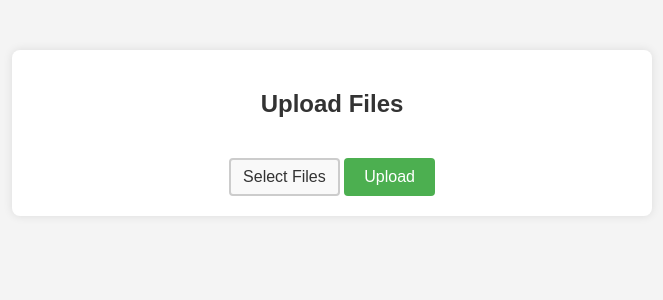
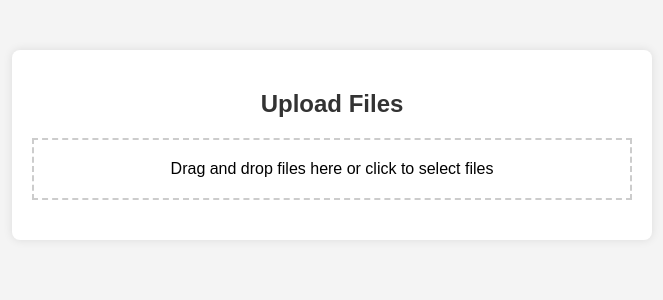
Before and after one commit to Jayanth-Manikanta-Karri/Natural-Language-Querying, a Flask app: page / in a window 1280 px wide. Shown: the top 300 px of the page, without its empty margins (308-971 px from the left). Run offline with Flask 3, Linux system fonts and the light colour scheme.

Commit message:
Working on interface

```diff
--- a/app.py
+++ b/app.py
@@ -22,16 +22,18 @@ def upload():
         file_paths.append(file_path)
 
     session['file_paths'] = file_paths
-    return render_template('chat.html', file_paths=file_paths)
+    return jsonify({'file_paths': file_paths})
 
 @app.route('/chat', methods=['GET', 'POST'])
 def chat():
-    file_paths = session.get('file_paths')  # Retrieve file paths from session
+    file_paths = session.get('file_paths', [])  # Retrieve file paths from session
     if request.method == 'POST':
         query_text = request.get_json(force=True)['query']
         response = process_query(file_paths, query_text)
-        return jsonify({'file_paths': file_paths, 'response': response})
-    return render_template('chat.html', file_paths=file_paths)
+        return jsonify({'response': response})
+    return render_template('chat.html')
 
 if __name__ == '__main__':
+    if not os.path.exists(UPLOAD_FOLDER):
+        os.makedirs(UPLOAD_FOLDER)
     app.run(debug=True)
--- a/templates/chat.html
+++ b/templates/chat.html
@@ -105,7 +105,7 @@
                 body: JSON.stringify({ query: userInput })
             })
             .then(response => response.json())
-            .then(({ file_path, response }) => {
+            .then(({ response }) => {
                 addBotMessage(response);
             })
             .catch(error => {
--- a/templates/upload.html
+++ b/templates/upload.html
@@ -23,50 +23,123 @@
             text-align: center;
             color: #333;
         }
-        form {
+        .upload-area {
+            border: 2px dashed #ccc;
+            padding: 20px;
             text-align: center;
+            cursor: pointer;
+        }
+        .upload-area.hover {
+            background-color: #f0f0f0;
+        }
+        .upload-progress {
             margin-top: 20px;
         }
-        input[type="file"] {
-            display: none;
+        .progress-bar {
+            width: 100%;
+            background-color: #f3f3f3;
+            border-radius: 4px;
+            overflow: hidden;
         }
-        .custom-file-upload {
-            border: 2px solid #ccc;
-            display: inline-block;
-            padding: 8px 12px;
-            cursor: pointer;
-            border-radius: 4px;
-            background-color: #f9f9f9;
-            color: #333;
-        }
-        .custom-file-upload:hover {
-            background-color: #e9e9e9;
-        }
-        .submit-btn {
-            margin-top: 20px;
+        .progress-bar-inner {
+            height: 20px;
             background-color: #4CAF50;
-            color: #fff;
-            border: none;
-            padding: 10px 20px;
-            cursor: pointer;
-            border-radius: 4px;
-            font-size: 16px;
-        }
-        .submit-btn:hover {
-            background-color: #45a049;
+            width: 0;
         }
     </style>
 </head>
 <body>
     <div class="container">
         <h2>Upload Files</h2>
-        <form action="/upload" method="post" enctype="multipart/form-data">
-            <label for="file-upload" class="custom-file-upload">
-                Select Files
-            </label>
-            <input id="file-upload" type="file" name="files" multiple>
-            <input type="submit" value="Upload" class="submit-btn">
+        <div class="upload-area" id="upload-area">
+            Drag and drop files here or click to select files
+        </div>
+        <form id="file-upload-form" action="/upload" method="post" enctype="multipart/form-data" style="display: none;">
+            <input id="file-upload-input" type="file" name="files" multiple>
+            <input type="submit" value="Upload">
         </form>
+        <div class="upload-progress" id="upload-progress"></div>
     </div>
+
+    <script>
+        var uploadArea = document.getElementById('upload-area');
+        var fileUploadInput = document.getElementById('file-upload-input');
+        var fileUploadForm = document.getElementById('file-upload-form');
+        var uploadProgress = document.getElementById('upload-progress');
+
+        uploadArea.addEventListener('click', function() {
+            fileUploadInput.click();
+        });
+
+        uploadArea.addEventListener('dragover', function(e) {
+            e.preventDefault();
+            e.stopPropagation();
+            uploadArea.classList.add('hover');
+        });
+
+        uploadArea.addEventListener('dragleave', function(e) {
+            e.preventDefault();
+            e.stopPropagation();
+            uploadArea.classList.remove('hover');
+        });
+
+        uploadArea.addEventListener('drop', function(e) {
+            e.preventDefault();
+            e.stopPropagation();
+            uploadArea.classList.remove('hover');
+            var files = e.dataTransfer.files;
+            handleFiles(files);
+        });
+
+        fileUploadInput.addEventListener('change', function() {
+            var files = fileUploadInput.files;
+            handleFiles(files);
+        });
+
+        function handleFiles(files) {
+            uploadProgress.innerHTML = '';
+            var formData = new FormData(fileUploadForm);
+            for (var i = 0; i < files.length; i++) {
+                formData.append('files', files[i]);
+                var progressBar = createProgressBar(files[i]);
+                uploadProgress.appendChild(progressBar.container);
+                uploadFile(files[i], progressBar);
+            }
+        }
+
+        function createProgressBar(file) {
+            var container = document.createElement('div');
+            container.className = 'progress-container';
+            var label = document.createElement('div');
+            label.textContent = file.name + ' • 0%';
+            var progressBar = document.createElement('div');
+            progressBar.className = 'progress-bar';
+            var progressBarInner = document.createElement('div');
+            progressBarInner.className = 'progress-bar-inner';
+            progressBar.appendChild(progressBarInner);
+            container.appendChild(label);
+            container.appendChild(progressBar);
+            return { container, label, progressBarInner };
+        }
+
+        function uploadFile(file, progressBar) {
+            var xhr = new XMLHttpRequest();
+            xhr.open('POST', '/upload', true);
+            xhr.upload.addEventListener('progress', function(e) {
+                if (e.lengthComputable) {
+                    var percentComplete = (e.loaded / e.total) * 100;
+                    progressBar.label.textContent = file.name + ' • ' + Math.round(percentComplete) + '%';
+                    progressBar.progressBarInner.style.width = percentComplete + '%';
+                }
+            });
+            xhr.addEventListener('load', function() {
+                progressBar.label.textContent = file.name + ' • Uploaded';
+                progressBar.progressBarInner.style.width = '100%';
+            });
+            var formData = new FormData();
+            formData.append('files', file);
+            xhr.send(formData);
+        }
+    </script>
 </body>
 </html>
```
